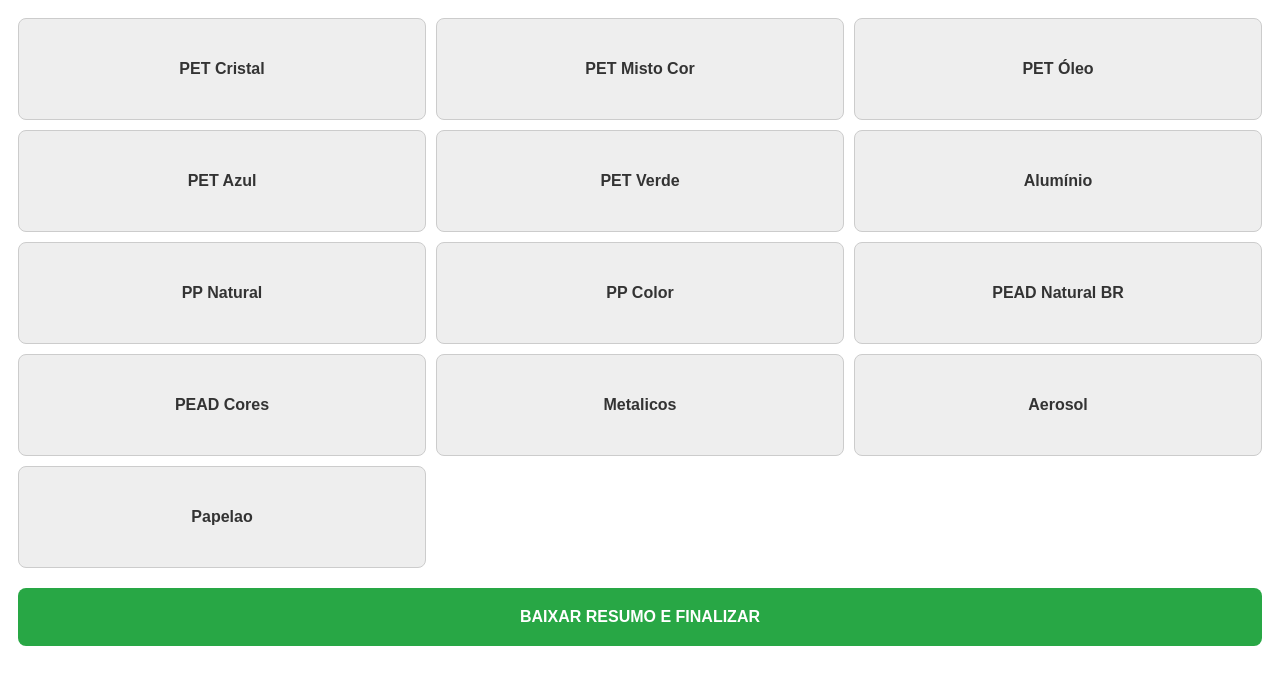
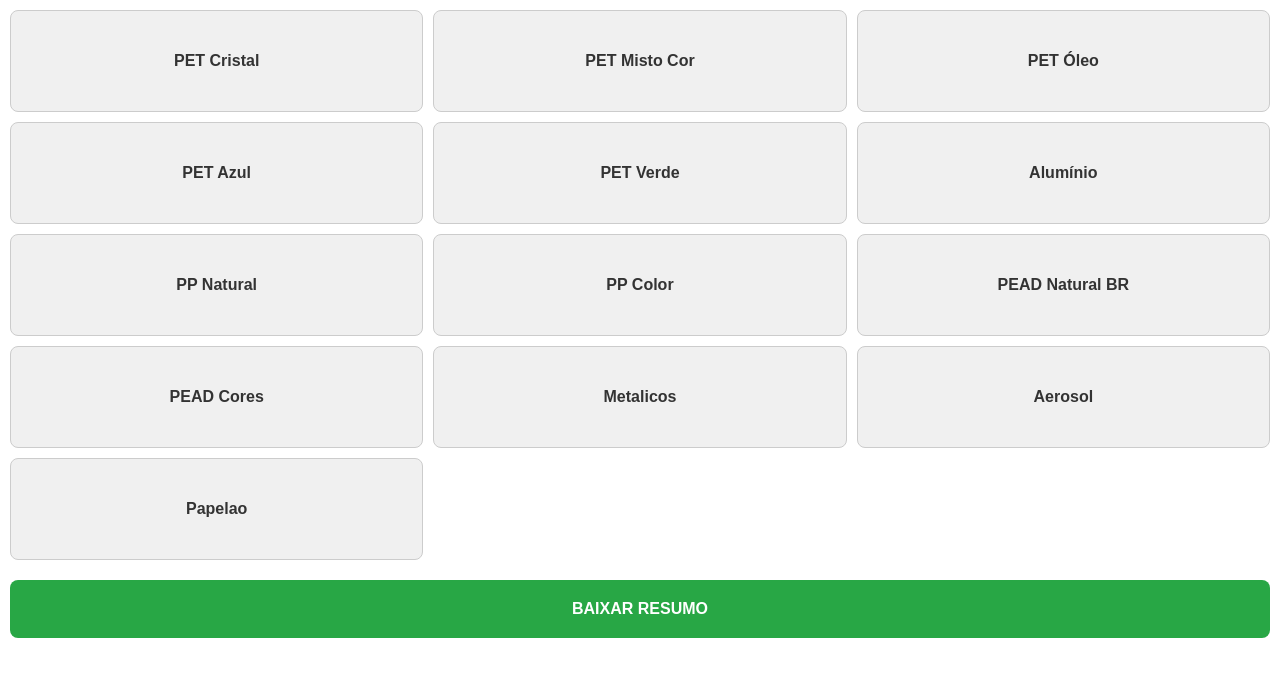
Before and after one commit to ciclaretriagem-bit/meu_inventario, a Flask app: page / in a window 1280 px wide. Shown: the top 685 px of the page. Run offline with Flask 3, Linux system fonts and the light colour scheme.

Commit message:
Add files via upload

```diff
--- a/templates/index.html
+++ b/templates/index.html
@@ -2,13 +2,14 @@
 <html lang="pt-br">
 <head>
     <meta charset="UTF-8">
-    <meta name="viewport" content="width=device-width, initial-scale=1.0">
-    <title>Inventário Ciclare</title>
+    <meta name="viewport" content="width=device-width, initial-scale=1.0, maximum-scale=1.0, user-scalable=no">
+    <meta http-equiv="Cache-Control" content="max-age=3600, must-revalidate">
+    <title>Triagem Ciclare</title>
     <style>
-        body { font-family: sans-serif; padding: 10px; }
-        .grid { display: grid; grid-template-columns: repeat(3, 1fr); gap: 10px; margin-bottom: 20px; }
-        .material-link { display: flex; align-items: center; justify-content: center; height: 100px; background: #eee; border-radius: 8px; text-decoration: none; color: #333; font-weight: bold; text-align: center; border: 1px solid #ccc; }
-        .btn-finalizar { display: block; padding: 20px; background: #28a745; color: white; text-align: center; border-radius: 8px; font-weight: bold; text-decoration: none; }
+        body { font-family: sans-serif; padding: 10px; margin: 0; }
+        .grid { display: grid; grid-template-columns: repeat(3, 1fr); gap: 10px; }
+        .material-link { display: flex; align-items: center; justify-content: center; height: 100px; background: #f0f0f0; border-radius: 8px; text-decoration: none; color: #333; font-weight: bold; text-align: center; border: 1px solid #ccc; }
+        .btn-finalizar { display: block; padding: 20px; background: #28a745; color: white; text-align: center; border-radius: 8px; font-weight: bold; text-decoration: none; margin-top: 20px; }
     </style>
 </head>
 <body>
@@ -17,6 +18,6 @@
             <a href="/selecionar/{{ mat }}" class="material-link">{{ mat }}</a>
         {% endfor %}
     </div>
-    <a href="/baixar_resumo" class="btn-finalizar">BAIXAR RESUMO E FINALIZAR</a>
+    <a href="/baixar_resumo" class="btn-finalizar">BAIXAR RESUMO</a>
 </body>
 </html>
```
